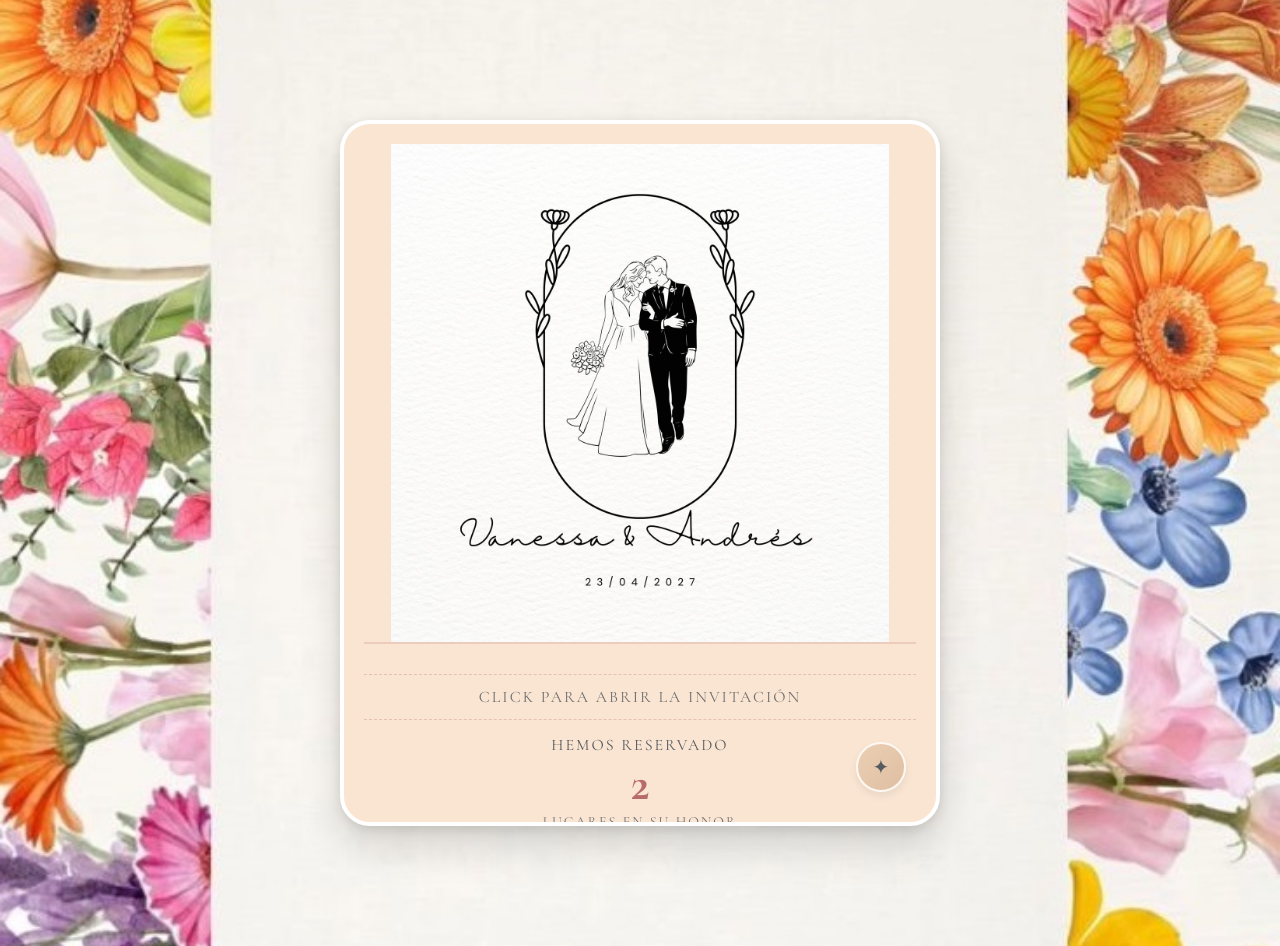
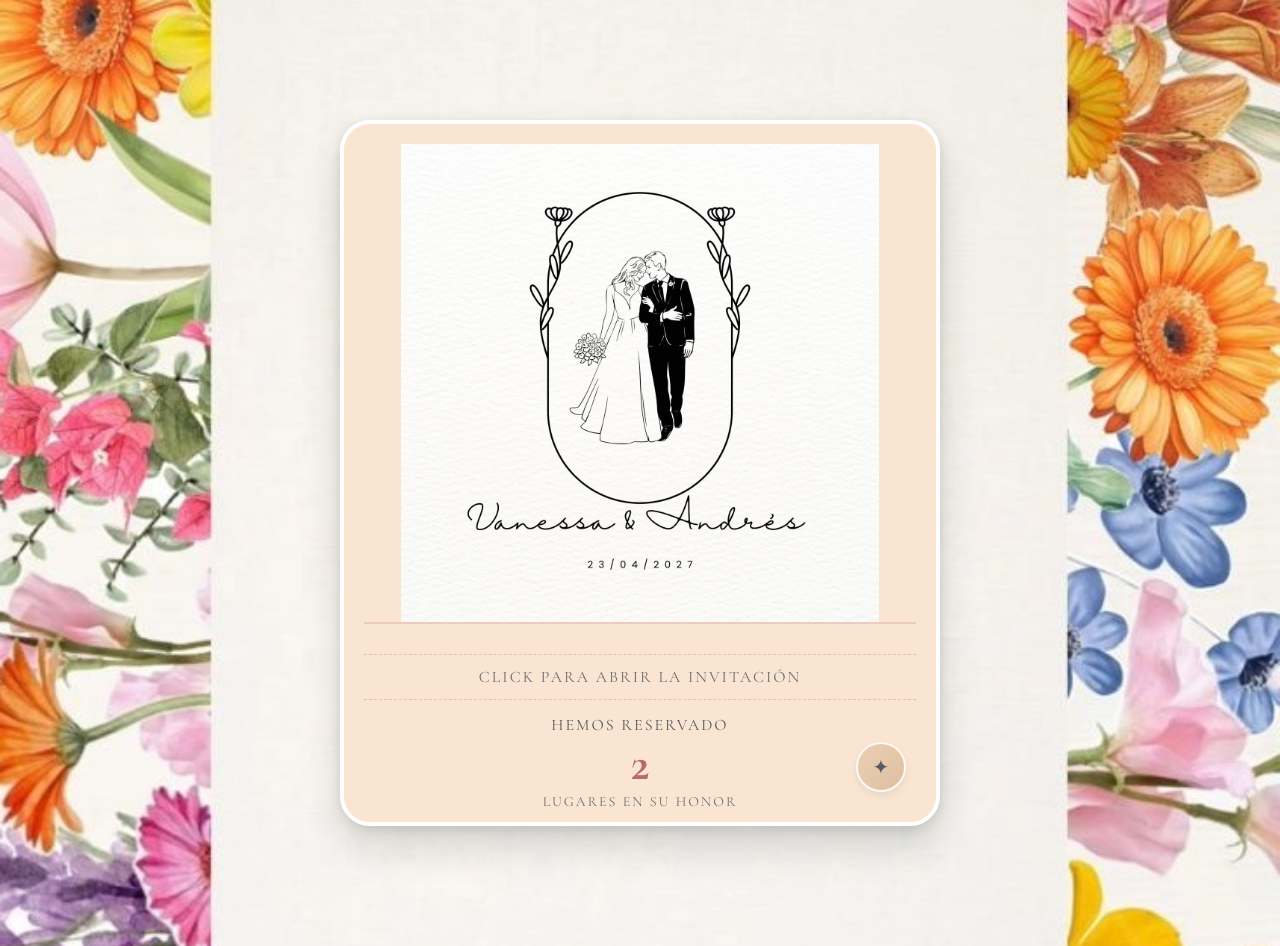
Before and after one commit to iandlocam/boda-rsvp-2027, a Next.js app: page / in a window 1280 px wide. Built offline with nearby package versions, Linux system fonts and the light colour scheme.

Commit message:
Update index.js

```diff
--- a/pages/index.js
+++ b/pages/index.js
@@ -981,7 +981,7 @@ export default function Home() {
     envelopeTopImage: {
       width: "calc(100% - 40px)",
       height: "auto",
-      maxHeight: "500px",
+      maxHeight: "480px",
       objectFit: "contain",
       objectPosition: "center",
       display: "block",
```
